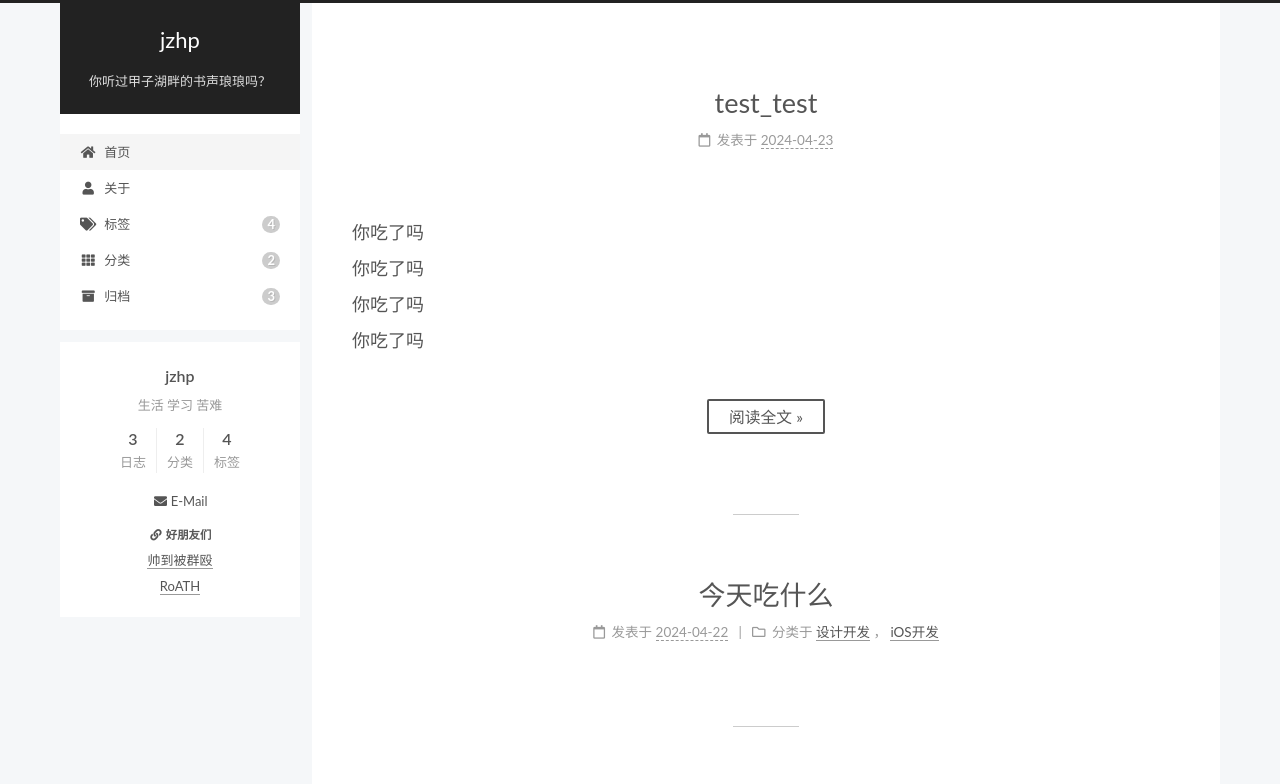
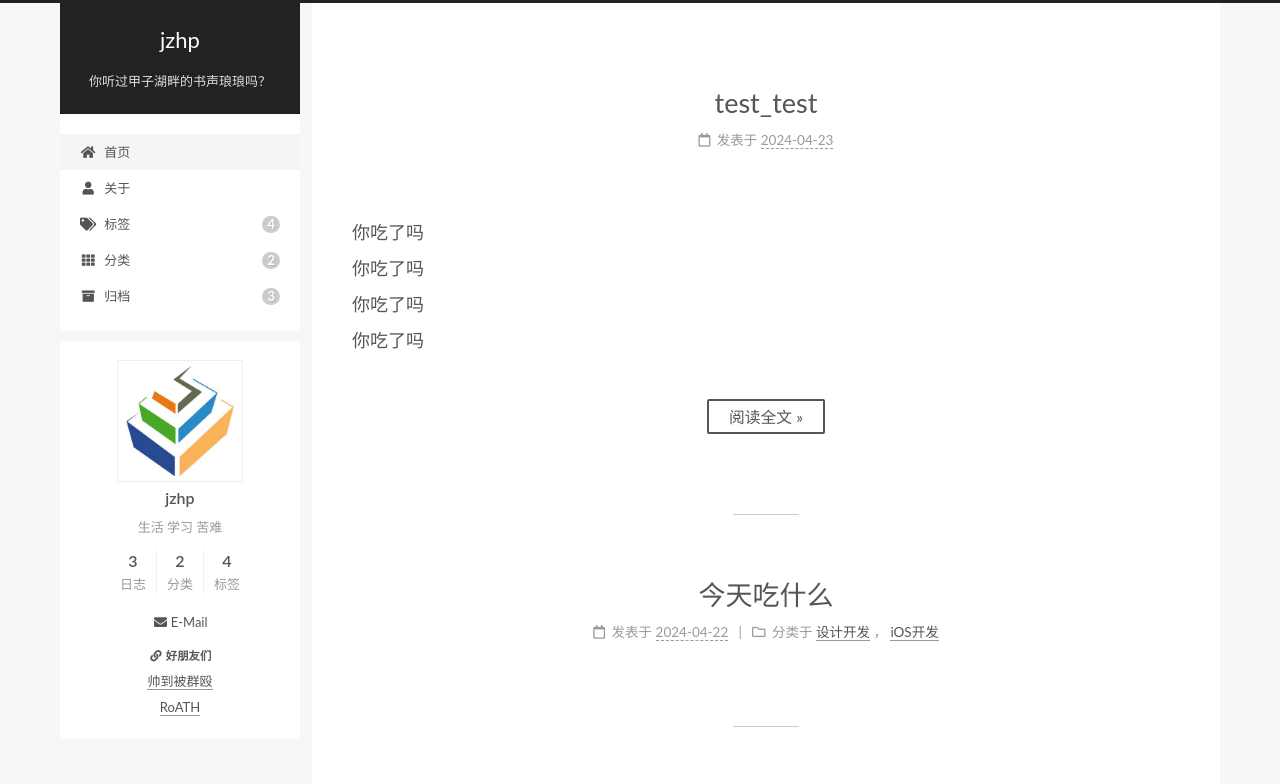
Before and after one commit to JumpToEnd/jzhp.github.io, a plain HTML site: page index.html in a window 1280 px wide. Shown: the top 784 px of the page. Drawn offline with Linux system fonts and the light colour scheme.

Commit message:
Site updated: 2024-04-23 15:47:53

```diff
--- a/css/main.css
+++ b/css/main.css
@@ -1168,7 +1168,7 @@ pre .javascript .function {
 }
 .links-of-author a::before,
 .links-of-author span.exturl::before {
-  background: #6bffff;
+  background: #e814ff;
   border-radius: 50%;
   content: ' ';
   display: inline-block;
--- a/index.html
+++ b/index.html
@@ -167,7 +167,7 @@
     <link itemprop="mainEntityOfPage" href="https://blog.jzhp.xyz/2024/04/23/test-test/">
 
     <span hidden itemprop="author" itemscope itemtype="http://schema.org/Person">
-      <meta itemprop="image" content="/images/avatar.gif">
+      <meta itemprop="image" content="/images/favicon.png">
       <meta itemprop="name" content="jzhp">
       <meta itemprop="description" content="生活 学习 苦难">
     </span>
@@ -233,7 +233,7 @@
     <link itemprop="mainEntityOfPage" href="https://blog.jzhp.xyz/2024/04/22/%E4%BB%8A%E5%A4%A9%E5%90%83%E4%BB%80%E4%B9%88/">
 
     <span hidden itemprop="author" itemscope itemtype="http://schema.org/Person">
-      <meta itemprop="image" content="/images/avatar.gif">
+      <meta itemprop="image" content="/images/favicon.png">
       <meta itemprop="name" content="jzhp">
       <meta itemprop="description" content="生活 学习 苦难">
     </span>
@@ -304,7 +304,7 @@
     <link itemprop="mainEntityOfPage" href="https://blog.jzhp.xyz/2024/04/22/hello-world/">
 
     <span hidden itemprop="author" itemscope itemtype="http://schema.org/Person">
-      <meta itemprop="image" content="/images/avatar.gif">
+      <meta itemprop="image" content="/images/favicon.png">
       <meta itemprop="name" content="jzhp">
       <meta itemprop="description" content="生活 学习 苦难">
     </span>
@@ -414,6 +414,8 @@
 
       <div class="site-overview-wrap sidebar-panel">
         <div class="site-author motion-element" itemprop="author" itemscope itemtype="http://schema.org/Person">
+    <img class="site-author-image" itemprop="image" alt="jzhp"
+      src="/images/favicon.png">
   <p class="site-author-name" itemprop="name">jzhp</p>
   <div class="site-description" itemprop="description">生活 学习 苦难</div>
 </div>
```
Also changed, not shown: 2024/04/22/hello-world/index.html (+3 -1 lines), 2024/04/22/今天吃什么/index.html (+3 -1 lines), 2024/04/23/test-test/index.html (+3 -1 lines), about/index.html (+2 -0 lines), archives/2024/04/index.html (+2 -0 lines), archives/2024/index.html (+2 -0 lines), archives/index.html (+2 -0 lines), categories/index.html (+2 -0 lines), categories/设计开发/iOS开发/index.html (+2 -0 lines), categories/设计开发/index.html (+2 -0 lines), tags/iOS/index.html (+2 -0 lines), tags/index.html (+2 -0 lines), tags/吃了吗/index.html (+2 -0 lines), tags/心率/index.html (+2 -0 lines), 2 more files.
